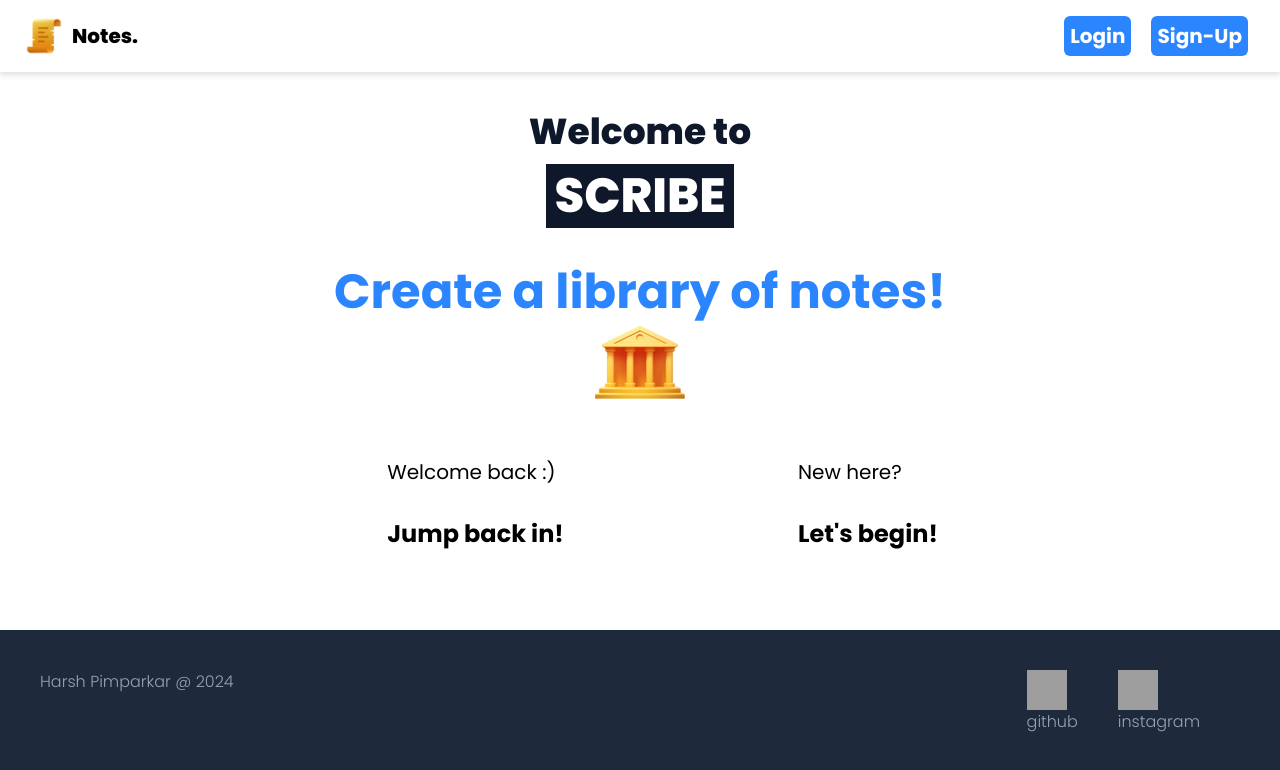
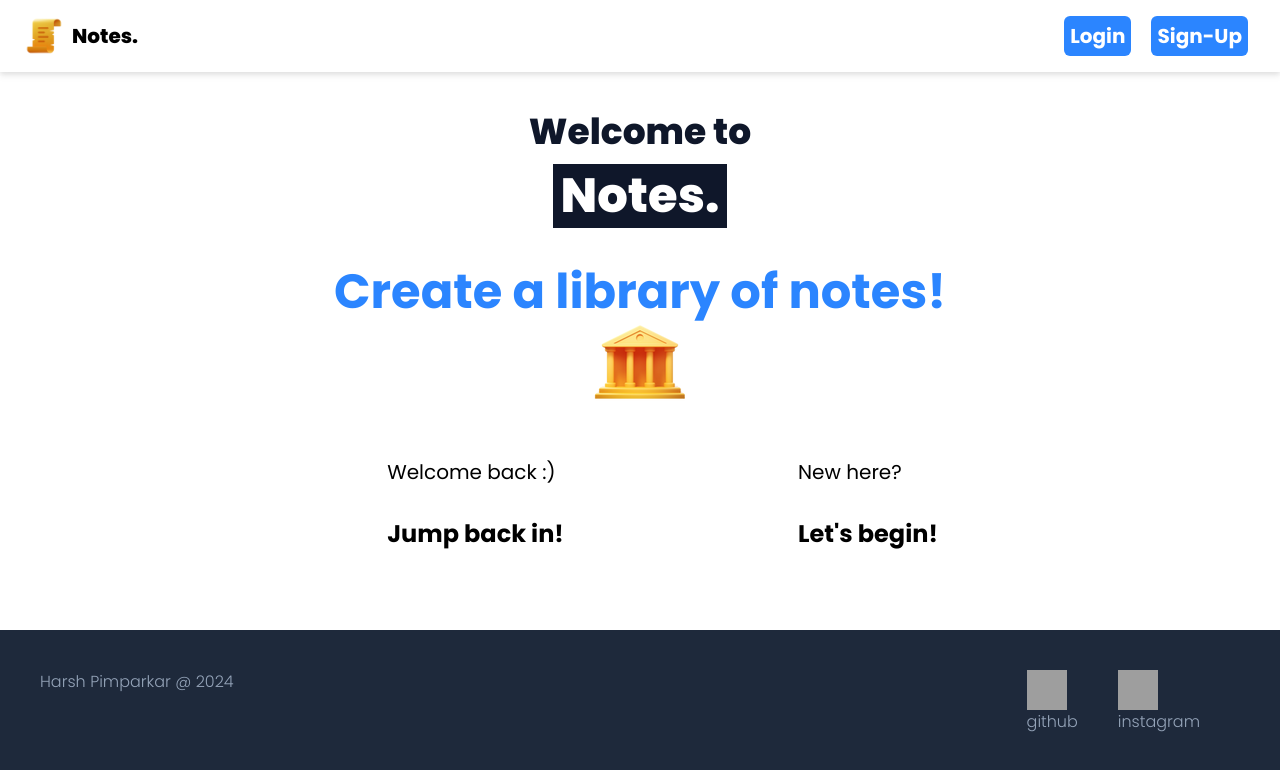
Before and after one commit to harshpimparkar/Notes-App-frontend, a React (Vite) app: page / in a window 1280 px wide. Shown: the top 770 px of the page. Built offline with nearby package versions, Linux system fonts and the light colour scheme; grey boxes are pictures that could not be loaded.

Commit message:
Landing Page fixed

```diff
--- a/src/pages/LandingPage.jsx
+++ b/src/pages/LandingPage.jsx
@@ -26,7 +26,7 @@ const LandingPage = () => {
               Welcome to
             </div>
             <div className="font-extrabold text-5xl pt bg-slate-900 text-white hover:bg-slate-700 p-2">
-              SCRIBE
+              Notes.
             </div>
           </div>
           <div className="font-bold text-5xl pt-10 text-primary flex flex-col items-center hover:text-6xl transition-all ease-in-out">
```
